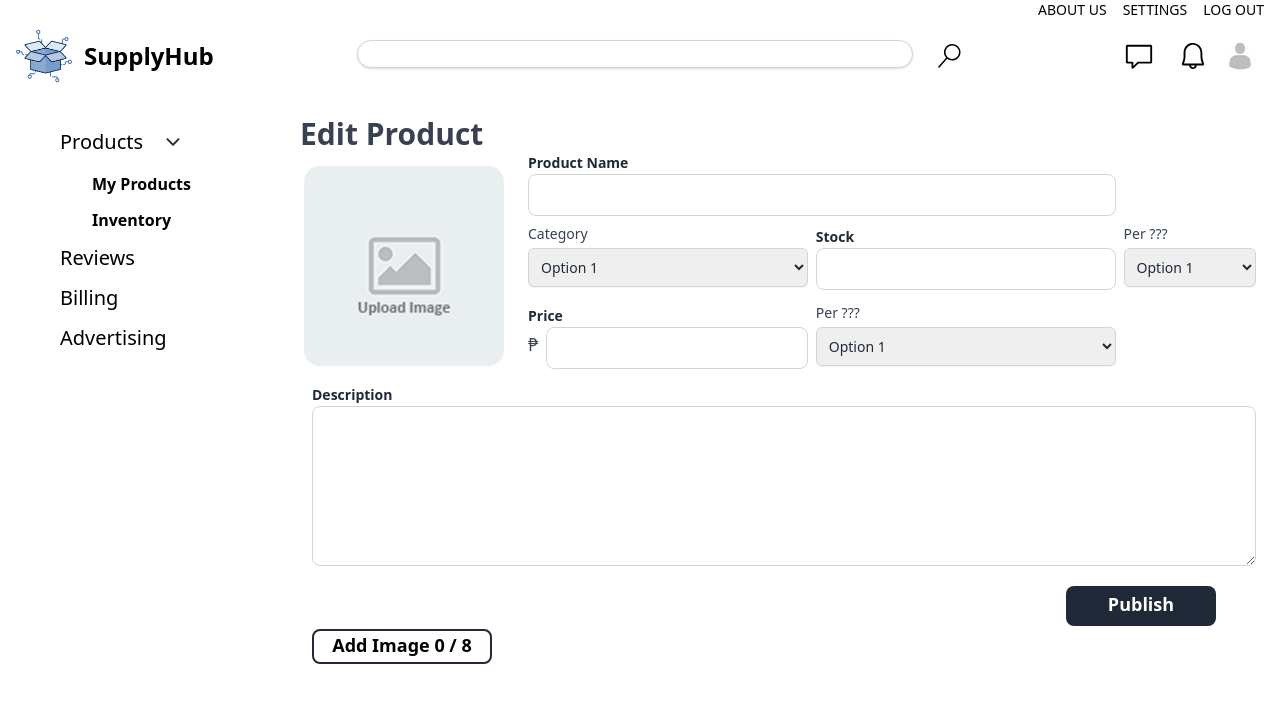
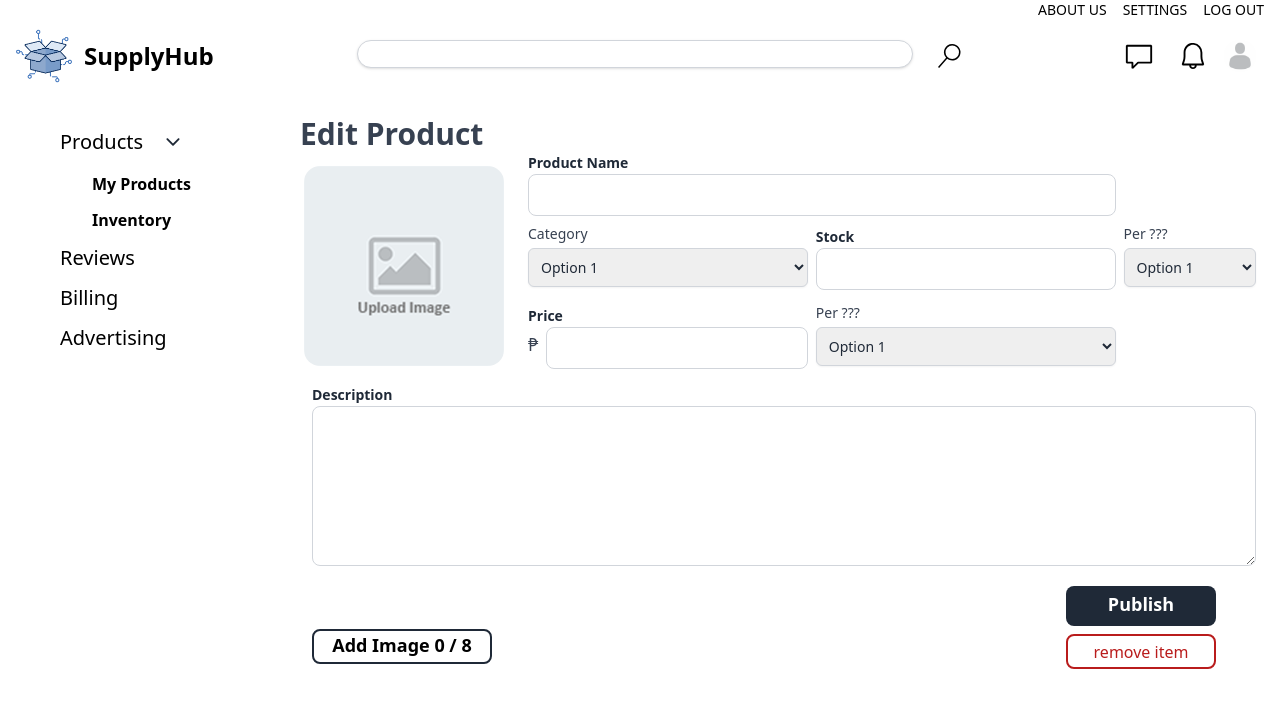
Before and after one commit to Marcus401/SupplyHub, a React (Vite) app in the folder supplyhub.client/: page /seller/edit/1 in a window 1280 px wide. Shown: the top 708 px of the page. Built offline with nearby package versions, Linux system fonts and the light colour scheme.

Commit message:
edit product page remove button

```diff
--- a/supplyhub.client/src/Components/SellerPagesComponents/SellerAddProductForm/SellerAddProductForm.tsx
+++ b/supplyhub.client/src/Components/SellerPagesComponents/SellerAddProductForm/SellerAddProductForm.tsx
@@ -48,9 +48,11 @@ const SellerAddProductForm = (props: Props) => {
         setDescription(e.target.value);
     }
     const addToImageListChange = (e: React.ChangeEvent<HTMLInputElement>) => {
-        const files = e.target.files;
-        if (files) {
-            setImageList([...imageList, files[0]]);
+        if (imageList.length < 8) {
+            const files = e.target.files;
+            if (files) {
+                setImageList([...imageList, files[0]]);
+            }
         }
     }
     const removeImageFromList = (index: number) => {
--- a/supplyhub.client/src/Components/SellerPagesComponents/SellerEditProductForm/SellerEditProductForm.tsx
+++ b/supplyhub.client/src/Components/SellerPagesComponents/SellerEditProductForm/SellerEditProductForm.tsx
@@ -71,6 +71,9 @@ const SellerEditProductForm = (props: Props) => {
             fileInputRef.current.click();
         }
     };
+    const removeProduct = (e: React.MouseEvent<HTMLButtonElement>) => {
+        e.preventDefault()
+    }
 
     return (
         <div className="grid w-full md:grid-rows-[50px_auto] md:grid-cols-[240px_auto] gap-x-2 mx-2 ">
@@ -194,9 +197,10 @@ const SellerEditProductForm = (props: Props) => {
                     )}
                 </div>
             </div>
+
             <div
-                className="row-start-10 md:row-start-9 col-start-1 md:col-span-2 lg:row-start-6 lg:col-span-2 relative h-[30px] lg:ml-8">
-                <div className="flex justify-center">
+                className="flex justify-between row-start-10 md:row-start-9 col-start-1 md:col-span-2 lg:row-start-6 lg:col-span-6 relative h-[30px] lg:ml-8">
+                <div className="">
                     <button
                         onClick={handleAddImageButtonClick}
                         className="flex absolute left-0 bottom-0 mr-10 no-underline bg-white border-2 border-gray-800 rounded-lg lg:w-[180px] lg:h-[35px] justify-center items-center w-[120px] h-[40px]">
@@ -206,6 +210,14 @@ const SellerEditProductForm = (props: Props) => {
                         <h6 className="lg:text-lg text-sm overflow-hidden text-ellipsis line-clamp-1 whitespace-nowrap text-black">
                             Add Image {imageList.length} / 8
                         </h6>
+                    </button>
+                </div>
+                <div
+                    className="lg:ml-8 mr-10 flex ">
+                    <button
+                        onClick={removeProduct}
+                        className="text-base overflow-hidden bg-white text-ellipsis line-clamp-1 whitespace-nowrap text-red-700 no-underline border-2 border-red-700 rounded-lg lg:w-[150px] lg:h-[35px] justify-center items-center w-[120px] h-[40px]">
+                            remove item
                     </button>
                 </div>
             </div>
--- a/supplyhub.client/src/Components/SellerPagesComponents/SellerProductCardList/SellerProductCardList.tsx
+++ b/supplyhub.client/src/Components/SellerPagesComponents/SellerProductCardList/SellerProductCardList.tsx
@@ -18,6 +18,7 @@ const SellerProductCardList = (props: Props) => {
                     <h3
                         className="lg:text-3xl md:text-xl text-base overflow-hidden text-ellipsis line-clamp-1 whitespace-nowrap truncate my-4 mx-6 font-bold">
                         My Products (### Products)
+                        <span className="text-gray-600 text-lg ml-4">12/20</span>
                     </h3>
                 </div>
                 <Link
```
